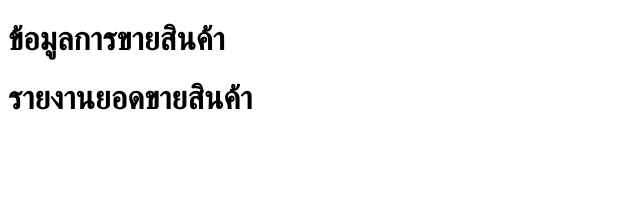
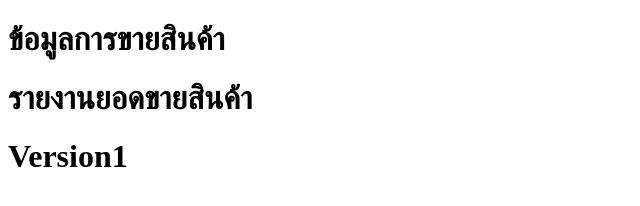
Before and after one commit to ChinaphatWisut/github-example, a plain HTML site: page index.html in a window 1280 px wide. Shown: the whole page, without its empty margins (0-640 px from the left). Drawn offline with Linux system fonts and the light colour scheme.

Commit message:
Change version 1

```diff
--- a/index.html
+++ b/index.html
@@ -13,5 +13,6 @@
 <body>
     <h1>ข้อมูลการขายสินค้า</h1>
     <h1>รายงานยอดขายสินค้า</h1>
+    <h1>Version1</h1>
 </body>
 </html>
```
Also changed, not shown: readme.txt.
